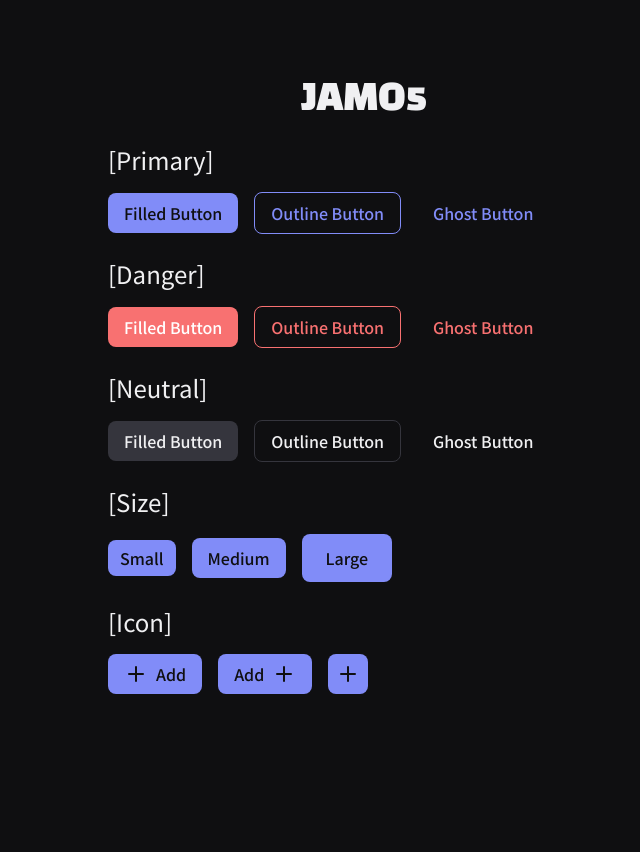
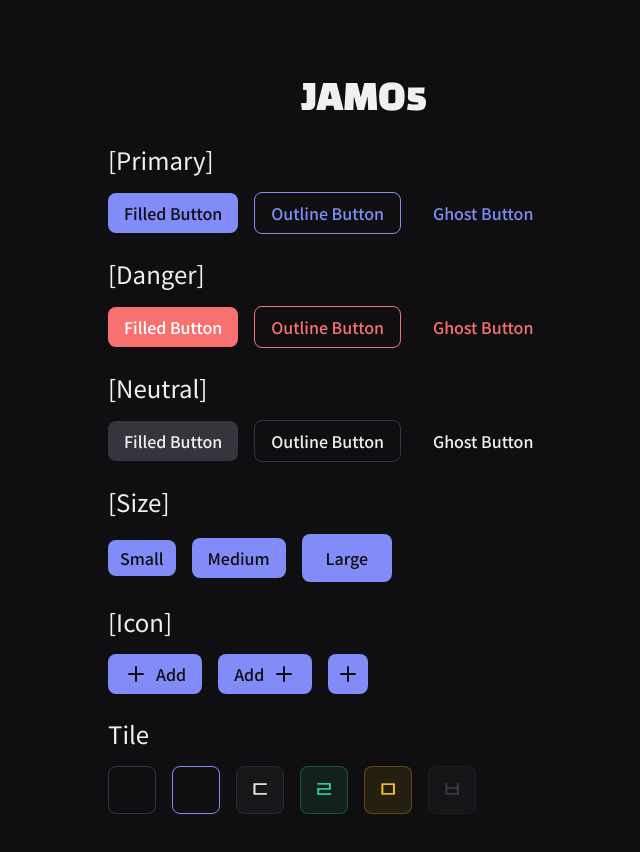
Before and after one commit to bangtori/JAMO5, a React (Vite) app: page / in a window 1280 px wide. Shown: the top 852 px of the page, without its empty margins (276-916 px from the left). Before the commit the page ends 800 px from the top, so only its background shows below. Built offline with nearby package versions, Linux system fonts and the light colour scheme.

Commit message:
feat: Tile 컴포넌트 작성

```diff
--- a/src/App.tsx
+++ b/src/App.tsx
@@ -1,5 +1,6 @@
 import Button from './components/ui/Button';
 import { Plus } from 'lucide-react';
+import Tile from './components/ui/Tile';
 function App() {
   return (
     <div className="flex items-center justify-center my-20">
@@ -59,6 +60,17 @@ function App() {
             <Button icon={<Plus />} />
           </div>
         </section>
+        <section className="flex flex-col gap-4">
+          <h2 className="text-2xl">Tile</h2>
+          <div className="flex gap-4 items-center">
+            <Tile state="empty" />
+            <Tile state="active" />
+            <Tile letter="ㄷ" state="filled" />
+            <Tile letter="ㄹ" state="correct" />
+            <Tile letter="ㅁ" state="present" />
+            <Tile letter="ㅂ" state="absent" />
+          </div>
+        </section>
       </div>
     </div>
   );
--- /dev/null
+++ b/src/components/ui/Tile.tsx
@@ -0,0 +1,38 @@
+import type { TileDisplayState } from '../../types';
+
+type EmptyTileProps = {
+  state: Extract<TileDisplayState, 'empty' | 'active'>;
+  letter?: never;
+};
+
+type FilledTileProps = {
+  state: Extract<TileDisplayState, 'filled' | 'correct' | 'present' | 'absent'>;
+  letter: string;
+};
+
+type TileProps = EmptyTileProps | FilledTileProps;
+
+const colorStyles: Record<TileDisplayState, string> = {
+  empty: 'bg-bg border-neutral',
+  active: 'bg-bg border-accent',
+  filled: 'bg-surface border-border text-text',
+  correct: 'bg-correct-bg border-correct-border text-correct',
+  present: 'bg-present-bg border-present-border text-present',
+  absent: 'bg-absent-bg border-absent-border text-absent',
+};
+
+export default function Tile({ letter, state }: TileProps) {
+  const sizeClass = 'w-10 h-10 sm:w-12 sm:h-12';
+  const fontSizeClass = 'text-xl sm:text-2xl';
+  return (
+    <div
+      className={`transition-all duration-300 ease-in-out border rounded-lg flex items-center justify-center ${sizeClass} ${fontSizeClass} ${
+        colorStyles[state]
+      }`}
+    >
+      {state !== 'empty' && state !== 'active' && letter && (
+        <span className="font-mono">{letter}</span>
+      )}
+    </div>
+  );
+}
```
